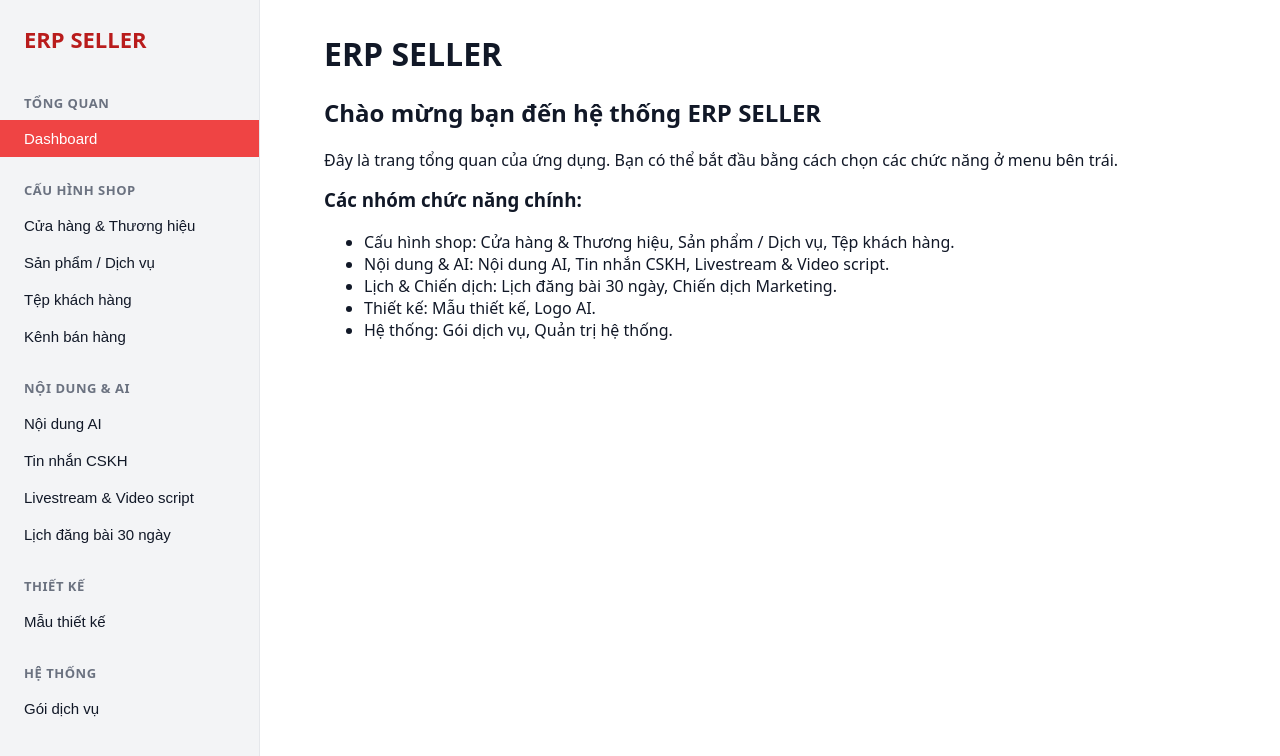
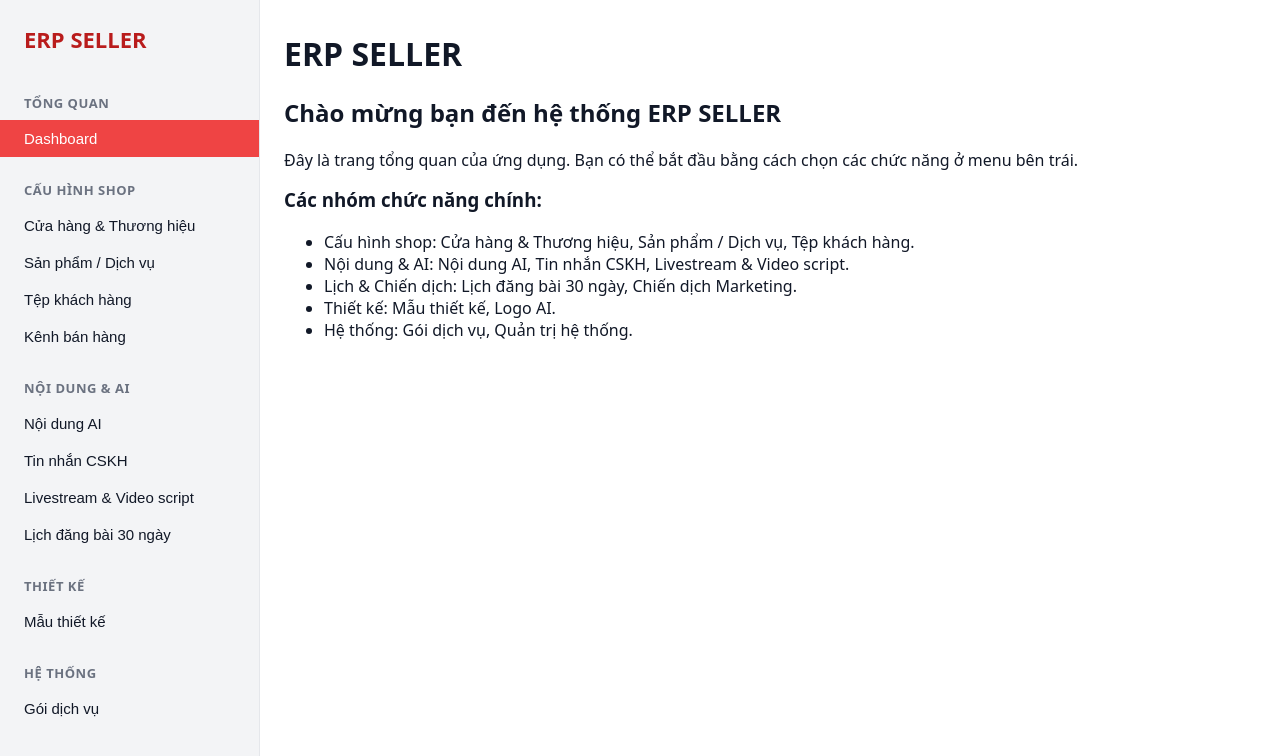
Before and after one commit to conlele0201/erp-seller-crm, a Next.js app: page / in a window 1280 px wide. Shown: the top 756 px of the page. Built offline with nearby package versions, Linux system fonts and the light colour scheme.

Commit message:
Update globals.css

```diff
--- a/app/globals.css
+++ b/app/globals.css
@@ -78,12 +78,12 @@ body {
   display: block;
 }
 
-/* Hover: đỏ nhạt nhưng vẫn tràn full */
+/* Hover */
 .sidebar-item:hover {
   background-color: #fee2e2;
 }
 
-/* Đang chọn: đỏ đậm, chữ trắng, tràn từ trái sang phải đúng yêu cầu */
+/* Active */
 .sidebar-item-active {
   background-color: #ef4444;
   color: #ffffff;
@@ -97,17 +97,18 @@ body {
 
 .app-main {
   flex: 1;
-  padding: 32px 64px;
+
+  /* 🔥 SỬA LỖI KHOẢNG TRẮNG LỚN BÊN TRÁI */
+  padding: 32px 24px;   /* trước đây là 32px 64px */
 }
 
-/* Đảm bảo tiêu đề và nội dung bên phải không bị tụt xuống, giữ khung đẹp */
+/* Giữ khung đẹp */
 .app-main h1,
 .app-main h2,
 .app-main h3 {
   margin-top: 0;
 }
 
-/* (Tuỳ chọn) Anh muốn đường kẻ nhẹ phía trên khu nội dung giống “khung” */
 .app-main {
   border-top: 0;
 }
```
